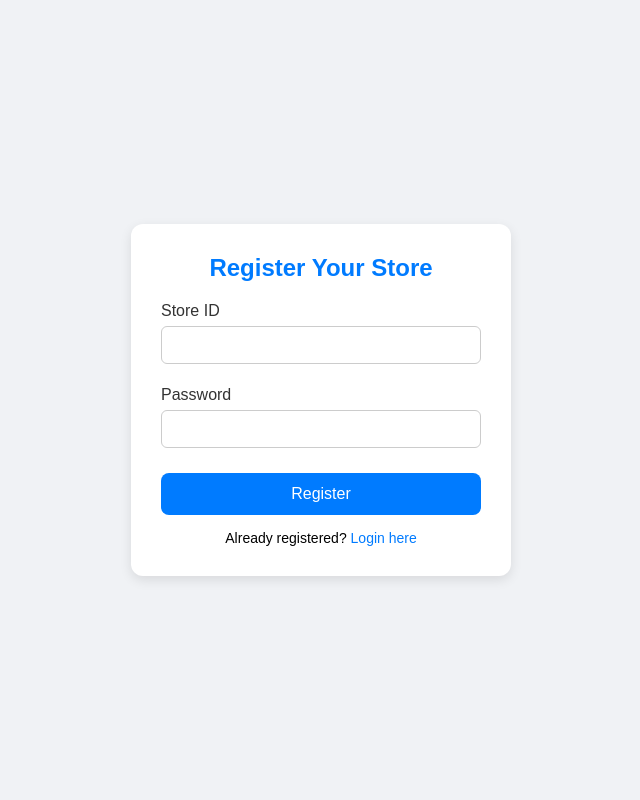
After one commit to gautamdhw/inventory_balance_system, a Flask app: page /register in a window 1280 px wide. The commit adds this page. Shown: the whole page, without its empty margins (319-959 px from the left). Run offline with Flask 3, Linux system fonts and the light colour scheme.

Commit message:
Added register page, MongoDB auth, and UI updates

```diff
--- a/backend/app.py
+++ b/backend/app.py
@@ -1,8 +1,11 @@
-from flask import Flask, request, session, redirect, render_template
-from werkzeug.utils import secure_filename
+from flask import Flask, request, session, redirect, render_template, render_template_string
+from werkzeug.security import generate_password_hash, check_password_hash
+from db import inventory_collection, store_admins_collection
 import os
 import pandas as pd
-from db import inventory_collection
+from werkzeug.utils import secure_filename
+
+
 
 app = Flask(__name__, template_folder="../frontend/templates", static_folder="../frontend/static")
 app.secret_key = "supersecretkey"
@@ -13,11 +16,35 @@ os.makedirs(UPLOAD_FOLDER, exist_ok=True)
 def home():
     return render_template("login.html")  # ✅ clean load from templates
 
+@app.route("/register", methods=["GET", "POST"])
+def register():
+    if request.method == "POST":
+        store_id = request.form["store_id"]
+        password = request.form["password"]
+
+        existing = store_admins_collection.find_one({"store_id": store_id})
+        if existing:
+            return "Store ID already exists"
+
+        hashed = generate_password_hash(password)
+        store_admins_collection.insert_one({"store_id": store_id, "password": hashed})
+        return redirect("/")
+
+    return render_template("register.html")
+
+
 @app.route("/login", methods=["POST"])
 def login():
     store_id = request.form["store_id"]
+    password = request.form["password"]
+
+    user = store_admins_collection.find_one({"store_id": store_id})
+    if not user or not check_password_hash(user["password"], password):
+        return "Invalid credentials"
+
     session["store_id"] = store_id
     return redirect("/dashboard")
+
 
 @app.route("/dashboard")
 def dashboard():
--- a/backend/db.py
+++ b/backend/db.py
@@ -4,3 +4,4 @@ from pymongo import MongoClient
 client = MongoClient("mongodb://localhost:27017/")
 db = client["inventory_db"]
 inventory_collection = db["inventory"]
+store_admins_collection = db["store_admins"]
--- a/frontend/static/styles.css
+++ b/frontend/static/styles.css
@@ -173,3 +173,75 @@ button:hover {
     width: 95%;
   }
 }
+
+/* Register Page */
+.register-body {
+  background-color: #f0f2f5;
+  display: flex;
+  justify-content: center;
+  align-items: center;
+  height: 100vh;
+}
+
+.register-container {
+  background: white;
+  width: 380px;
+  padding: 30px;
+  border-radius: 12px;
+  box-shadow: 0 4px 12px rgba(0, 0, 0, 0.1);
+  text-align: center;
+}
+
+.register-container h2 {
+  margin-bottom: 20px;
+  color: #007bff;
+  font-size: 24px;
+}
+
+.register-container label {
+  display: block;
+  text-align: left;
+  margin-bottom: 6px;
+  margin-top: 12px;
+  font-weight: 500;
+  color: #333;
+}
+
+.register-container input {
+  width: 100%;
+  padding: 10px;
+  border-radius: 6px;
+  border: 1px solid #ccc;
+  margin-bottom: 10px;
+  font-size: 14px;
+}
+
+.register-container button {
+  width: 100%;
+  background-color: #007bff;
+  color: white;
+  padding: 12px;
+  border: none;
+  border-radius: 8px;
+  font-size: 16px;
+  cursor: pointer;
+  margin-top: 15px;
+}
+
+.register-container button:hover {
+  background-color: #0056b3;
+}
+
+.register-container p {
+  margin-top: 15px;
+  font-size: 14px;
+}
+
+.register-container a {
+  color: #007bff;
+  text-decoration: none;
+}
+
+.register-container a:hover {
+  text-decoration: underline;
+}
--- a/frontend/templates/login.html
+++ b/frontend/templates/login.html
@@ -17,6 +17,9 @@
 
       <button type="submit">Login</button>
     </form>
+
+    <!-- 👇 Register link added here -->
+    <p style="margin-top: 15px;">Not registered? <a href="/register">Create a new account</a></p>
   </div>
 </body>
 </html>
--- /dev/null
+++ b/frontend/templates/register.html
@@ -0,0 +1,22 @@
+<!DOCTYPE html>
+<html>
+<head>
+  <title>Register Store</title>
+  <link rel="stylesheet" href="{{ url_for('static', filename='styles.css') }}">
+</head>
+<body class="register-body">
+  <div class="register-container">
+    <h2>Register Your Store</h2>
+    <form method="POST" action="/register">
+      <label for="store_id">Store ID</label>
+      <input type="text" name="store_id" required>
+
+      <label for="password">Password</label>
+      <input type="password" name="password" required>
+
+      <button type="submit">Register</button>
+    </form>
+    <p style="margin-top: 15px;">Already registered? <a href="/">Login here</a></p>
+  </div>
+</body>
+</html>
```
